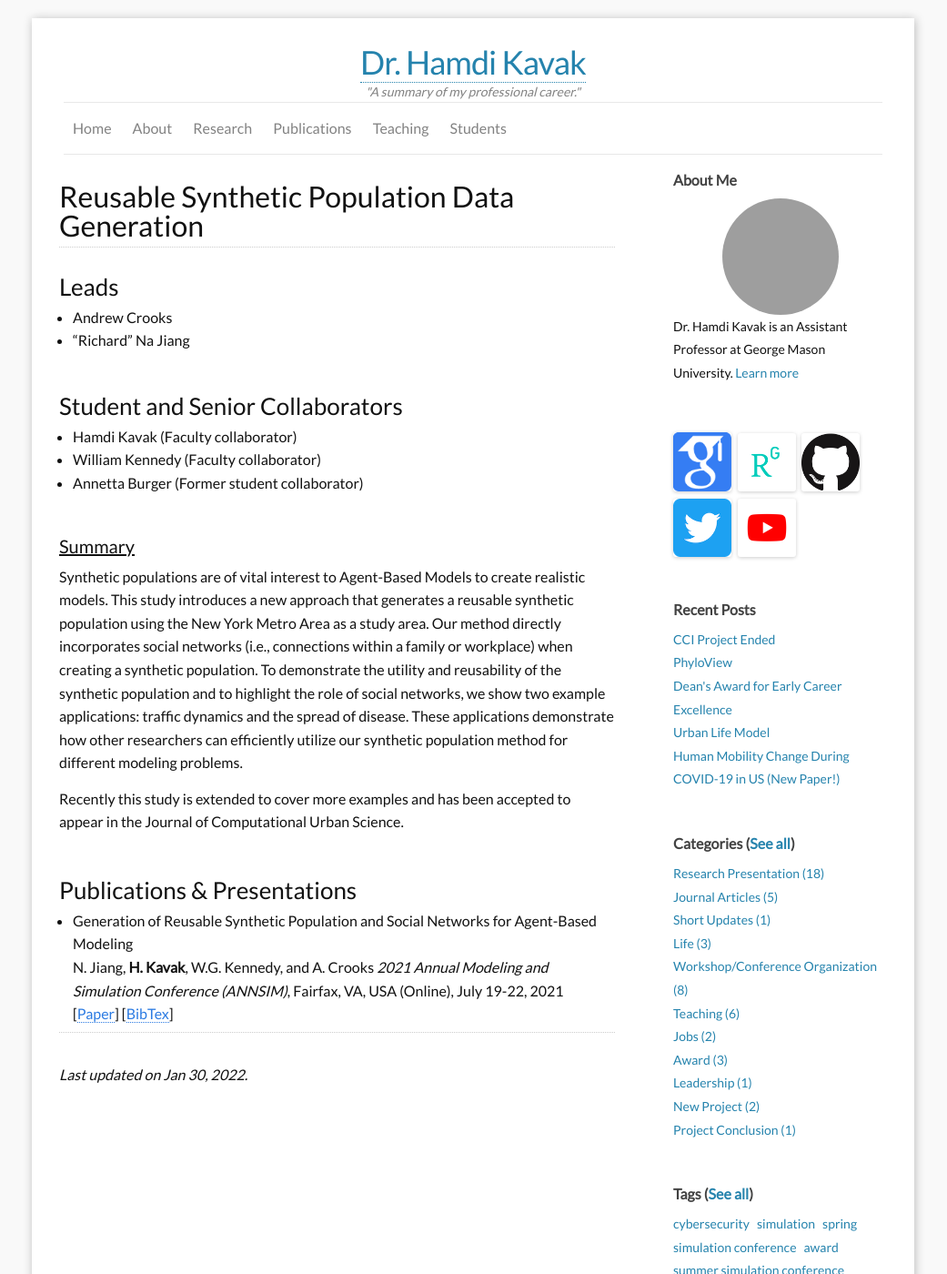
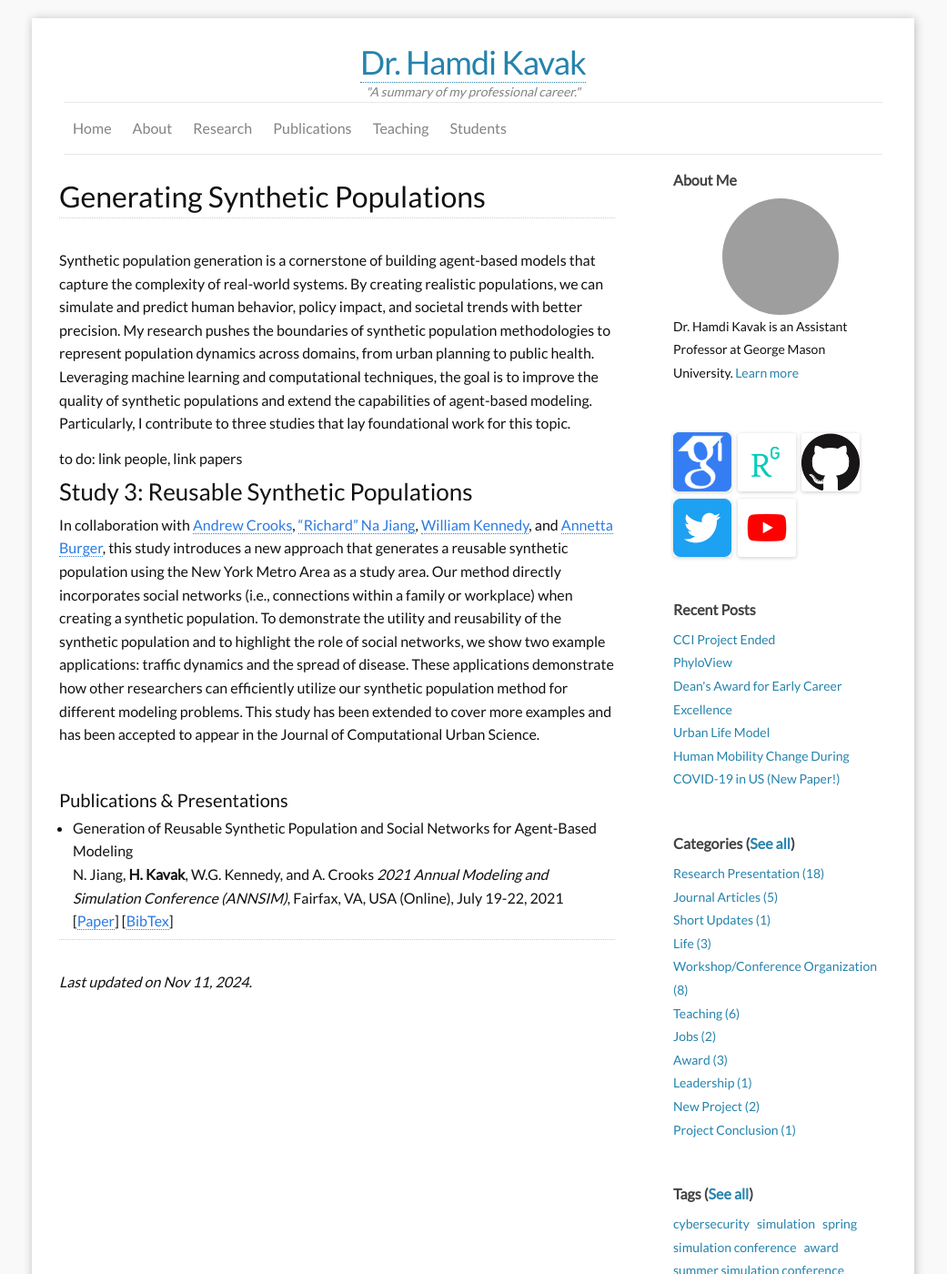
Before and after one commit to hamdikavak/hamdikavak.github.io, a Jekyll site: the page built from research/simulation-data-analytics-reusable-synthetic-population.md, in a window 1280 px wide and 1400 px high. Shown: the whole window at 91% size, without its empty margins (120-1161 px from the left). Built offline with Jekyll 4.4.1, drawn with Linux system fonts in a browser that asks for light colours; nearby versions of some CDN libraries; grey boxes are pictures that could not be loaded.

Commit message:
publications update

```diff
--- a/research/simulation-data-analytics-reusable-synthetic-population.md
+++ b/research/simulation-data-analytics-reusable-synthetic-population.md
@@ -1,36 +1,29 @@
 ---
 layout: page
-title: Reusable Synthetic Population Data Generation
-permalink: /research/simulation-data-analytics-reusable-synthetic-population/
+title: Generating Synthetic Populations
+permalink: /research/simulation-data-analytics-synthetic-population/
 ---
 
 ## {{page.title}}
 <hr/>
 
-### Leads
-- Andrew Crooks
-- "Richard" Na Jiang
-
-<br/>
-
-### Student and Senior Collaborators
-- Hamdi Kavak (Faculty collaborator)
-- William Kennedy (Faculty collaborator)
-- Annetta Burger (Former student collaborator)
+Synthetic population generation is a cornerstone of building agent-based models that capture the complexity of real-world systems. By creating realistic populations, we can simulate and predict human behavior, policy impact, and societal trends with better precision. My research pushes the boundaries of synthetic population methodologies to represent population dynamics across domains, from urban planning to public health. Leveraging machine learning and computational techniques, the goal is to improve the quality of synthetic populations and extend the capabilities of agent-based modeling. Particularly, I contribute to three  studies that lay foundational work for this topic.
 
 
-<br/>
 
-#### <u>Summary</u>
 
-Synthetic populations are of vital interest to Agent-Based Models to create realistic models. This study introduces a new approach that generates a reusable synthetic population using the New York Metro Area as a study area. Our method directly incorporates social networks (i.e., connections within a family or workplace) when creating a synthetic population. To demonstrate the utility and reusability of the synthetic population and to highlight the role of social networks, we show two example applications: traffic dynamics and the spread of disease. These applications demonstrate how other researchers can efficiently utilize our synthetic population method for different modeling problems.
 
-Recently this study is extended to cover more examples and has been accepted to appear in the Journal of Computational Urban Science.
+
+to do: link people, link papers
+
+### Study 3: Reusable Synthetic Populations
+
+In collaboration with [Andrew Crooks](https://www.gisagents.org/), ["Richard" Na Jiang](https://www.urbanagentjiang.net/), [William Kennedy](https://science.gmu.edu/directory/william-kennedy), and [Annetta Burger](https://www.ornl.gov/staff-profile/annetta-g-burger), this study introduces a new approach that generates a reusable synthetic population using the New York Metro Area as a study area. Our method directly incorporates social networks (i.e., connections within a family or workplace) when creating a synthetic population. To demonstrate the utility and reusability of the synthetic population and to highlight the role of social networks, we show two example applications: traffic dynamics and the spread of disease. These applications demonstrate how other researchers can efficiently utilize our synthetic population method for different modeling problems. This study has been extended to cover more examples and has been accepted to appear in the Journal of Computational Urban Science.
 
 <br/>
 
 
-### Publications & Presentations
+#### Publications & Presentations
 
 - Generation of Reusable Synthetic Population and Social Networks for Agent-Based Modeling
   N. Jiang, <strong>H. Kavak</strong>, W.G. Kennedy, and A. Crooks
@@ -40,4 +33,4 @@ Recently this study is extended to cover more examples and has been accepted to
 
 <hr/>
 
-*Last updated on Jan 30, 2022.*
+*Last updated on Nov 11, 2024.*
```
Also changed, not shown: c5_publications.md (+8 -2 lines), download/bibs/2022_cus_synthetic.bib (added, +10 -0 lines).
